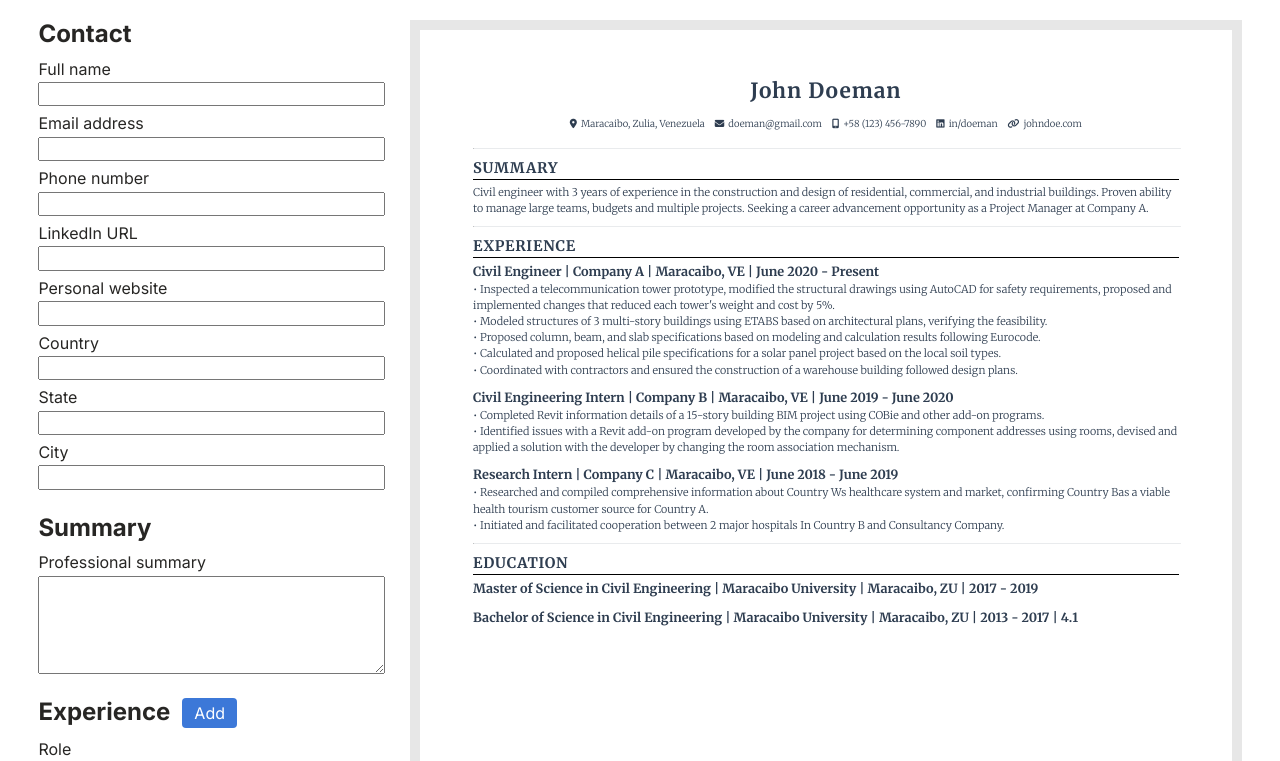
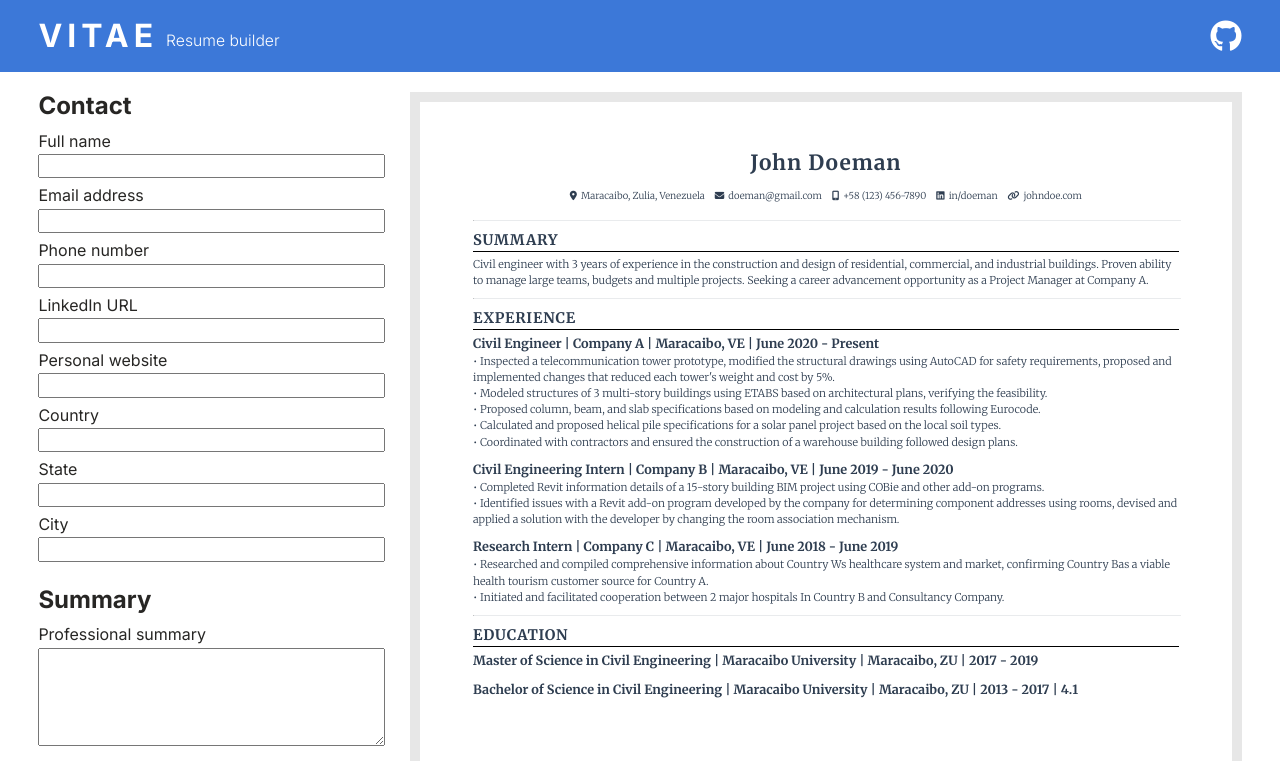
Before and after one commit to danxschz/cv-app, a React (Create React App) app: page / in a window 1280 px wide. Shown: the top 761 px of the page. Built offline with nearby package versions, Linux system fonts and the light colour scheme.

Commit message:
Create and include header component

```diff
--- a/public/index.html
+++ b/public/index.html
@@ -25,7 +25,7 @@
       Learn how to configure a non-root public URL by running `npm run build`.
     -->
     <script src="https://kit.fontawesome.com/92d46d99be.js" crossorigin="anonymous"></script>
-    <title>Vitae - Resume Builder</title>
+    <title>Vitae</title>
   </head>
   <body>
     <noscript>You need to enable JavaScript to run this app.</noscript>
--- a/src/App.js
+++ b/src/App.js
@@ -1,6 +1,7 @@
 import './styles/App.css'
 import { Component } from 'react';
 import resumeExample from './resumeExample';
+import Header from './components/Header';
 import ContactForm from './components/ContactForm';
 import SummaryForm from './components/SummaryForm';
 import ExperienceForm from './components/ExperienceForm';
@@ -74,6 +75,7 @@ class App extends Component {
     const { experience, education} = this.state.resume;
     return (
       <div className="app">
+        <Header/>
         <main>
           <div className="forms">
             <ContactForm handleChange={this.handleChange}/>
--- /dev/null
+++ b/src/components/Header.js
@@ -0,0 +1,18 @@
+import '../styles/Header.css';
+import { Component } from 'react';
+
+class Header extends Component {
+  render() {
+    return (
+      <header>
+        <div className="title">
+          <h1>Vitae</h1>
+          <div>Resume builder</div>
+        </div>
+        <a href="https://github.com/danxschz" target="_blank" rel="noreferrer"><i class="fa-brands fa-github"></i></a>
+      </header>
+    )
+  }
+}
+
+export default Header;
--- /dev/null
+++ b/src/styles/Header.css
@@ -0,0 +1,38 @@
+header {
+  display: flex;
+  justify-content: space-between;
+  align-items: center;
+  padding: 20px 3vw;
+  background: var(--accent-color);
+  color: white;
+}
+
+header a {
+  color: white
+}
+
+.title {
+  display: flex;
+  align-items: flex-end;
+  gap: 8px;
+}
+
+.title h1 {
+  letter-spacing: 5px;
+  line-height: 0.9;
+  text-transform: uppercase;
+}
+
+.title div {
+  font-size: 0.98rem;
+  font-weight: 300;
+}
+
+.fa-github {
+  font-size: 2rem;
+  transition: transform 0.3s ease-in-out;
+}
+
+.fa-github:hover {
+  transform: rotate(360deg) scale(1.2);
+}
--- a/src/styles/index.css
+++ b/src/styles/index.css
@@ -1,5 +1,5 @@
 /* Fonts */
-@import url('https://fonts.googleapis.com/css2?family=Inter:wght@400;700&display=swap');
+@import url('https://fonts.googleapis.com/css2?family=Inter:wght@300;400;700&display=swap');
 
 /* Variables */
 :root {
```
